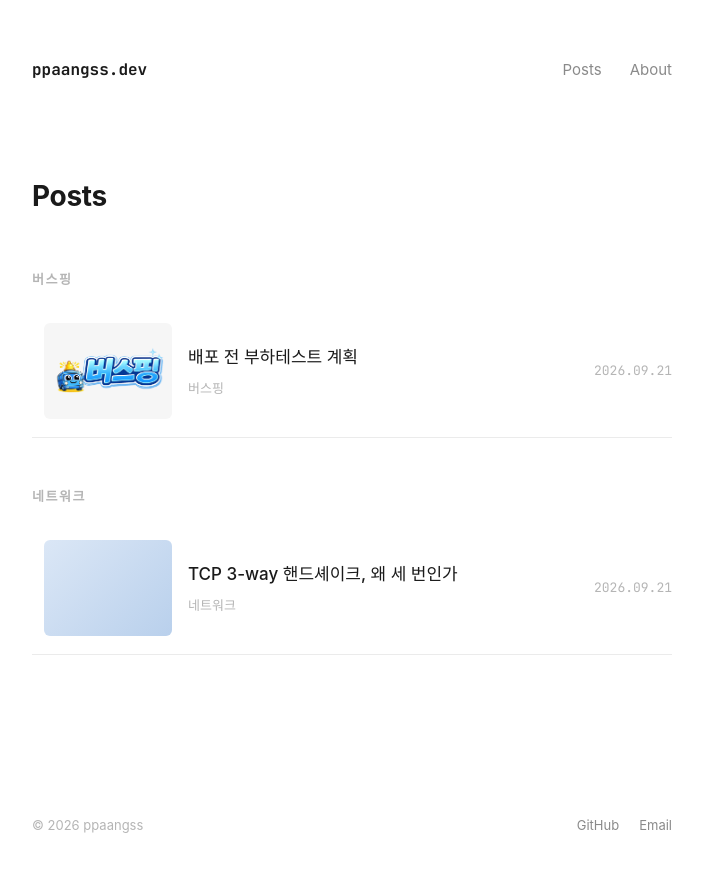
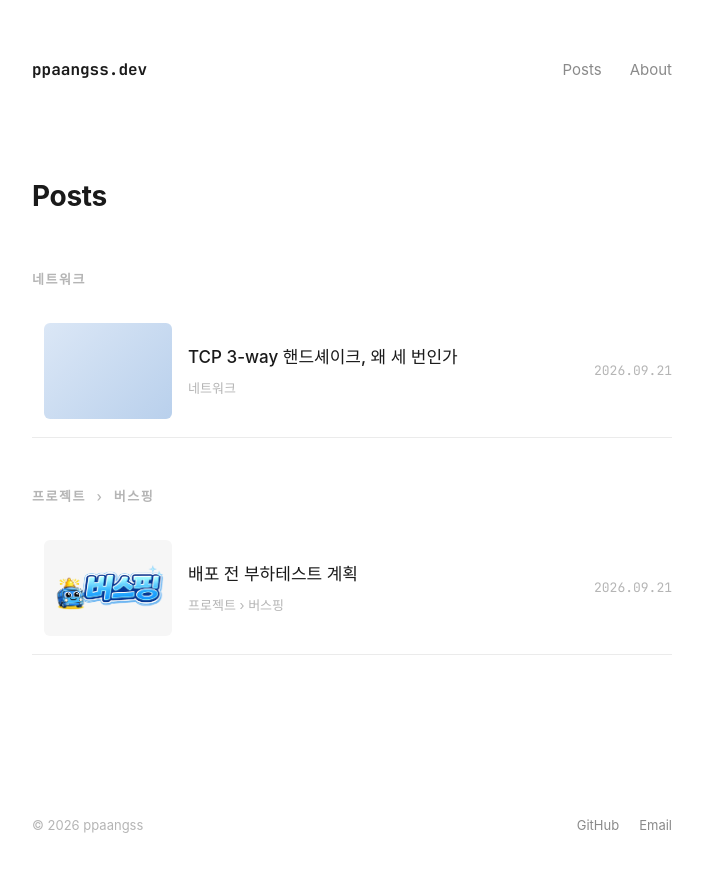
Before and after one commit to ppaangss/ppaangss.github.io, a Jekyll site: the page built from posts.html, in a window 1280 px wide. Shown: the top 872 px of the page, without its empty margins (288-991 px from the left). Built offline with Jekyll 4.4.1, drawn with Linux system fonts in a browser that asks for light colours; some web fonts are replaced.

Commit message:
feat: 계층형 카테고리 (경로 브레드크럼 + 경로별 그룹핑)

```diff
--- a/_layouts/post.html
+++ b/_layouts/post.html
@@ -4,7 +4,7 @@ layout: default
 <article class="post">
   <header class="post-header">
     <p class="post-meta mono">
-      {% if page.categories.first %}<span class="post-cat">{{ page.categories.first }}</span><span class="dot">·</span>{% endif %}
+      {% if page.categories.size > 0 %}<span class="post-cat">{{ page.categories | join: " › " }}</span><span class="dot">·</span>{% endif %}
       <time datetime="{{ page.date | date_to_xmlschema }}">{{ page.date | date: "%Y.%m.%d" }}</time>
     </p>
     <h1 class="post-title">{{ page.title }}</h1>
--- a/_posts/2026-09-21-busping-load-test-plan.md
+++ b/_posts/2026-09-21-busping-load-test-plan.md
@@ -1,7 +1,6 @@
 ---
 title: 배포 전 부하테스트 계획
-categories:
-  - 버스핑
+categories: [프로젝트, 버스핑]
 image: /assets/img/busping-mvp.png
 ---
 
--- a/index.html
+++ b/index.html
@@ -18,11 +18,11 @@ layout: default
         {% if post.image %}
         <img class="thumb" src="{{ post.image | relative_url }}" alt="">
         {% else %}
-        <span class="thumb thumb-fallback cat-{{ post.categories.first | default: '기타' }}"></span>
+        <span class="thumb thumb-fallback cat-{{ post.categories | last | default: '기타' }}"></span>
         {% endif %}
         <span class="row-main">
           <span class="row-title">{{ post.title }}</span>
-          <span class="row-cat">{{ post.categories.first }}</span>
+          <span class="row-cat">{{ post.categories | join: " › " }}</span>
         </span>
         <time class="row-date" datetime="{{ post.date | date_to_xmlschema }}">{{ post.date | date: "%Y.%m.%d" }}</time>
       </a>
--- a/posts.html
+++ b/posts.html
@@ -5,23 +5,24 @@ permalink: /posts/
 ---
 <h1 class="page-title">Posts</h1>
 
-{% for cat in site.categories %}
+{% assign groups = site.posts | group_by_exp: "post", "post.categories | join: ' › '" %}
+{% for group in groups %}
 <section class="cat-group">
   <div class="section-head">
-    <span class="label">{{ cat[0] }}</span>
+    <span class="label">{{ group.name }}</span>
   </div>
   <ul class="post-list">
-    {% for post in cat[1] %}
+    {% for post in group.items %}
     <li>
       <a class="row" href="{{ post.url | relative_url }}">
         {% if post.image %}
         <img class="thumb" src="{{ post.image | relative_url }}" alt="">
         {% else %}
-        <span class="thumb thumb-fallback cat-{{ post.categories.first | default: '기타' }}"></span>
+        <span class="thumb thumb-fallback cat-{{ post.categories | last | default: '기타' }}"></span>
         {% endif %}
         <span class="row-main">
           <span class="row-title">{{ post.title }}</span>
-          <span class="row-cat">{{ post.categories.first }}</span>
+          <span class="row-cat">{{ post.categories | join: " › " }}</span>
         </span>
         <time class="row-date" datetime="{{ post.date | date_to_xmlschema }}">{{ post.date | date: "%Y.%m.%d" }}</time>
       </a>
```
